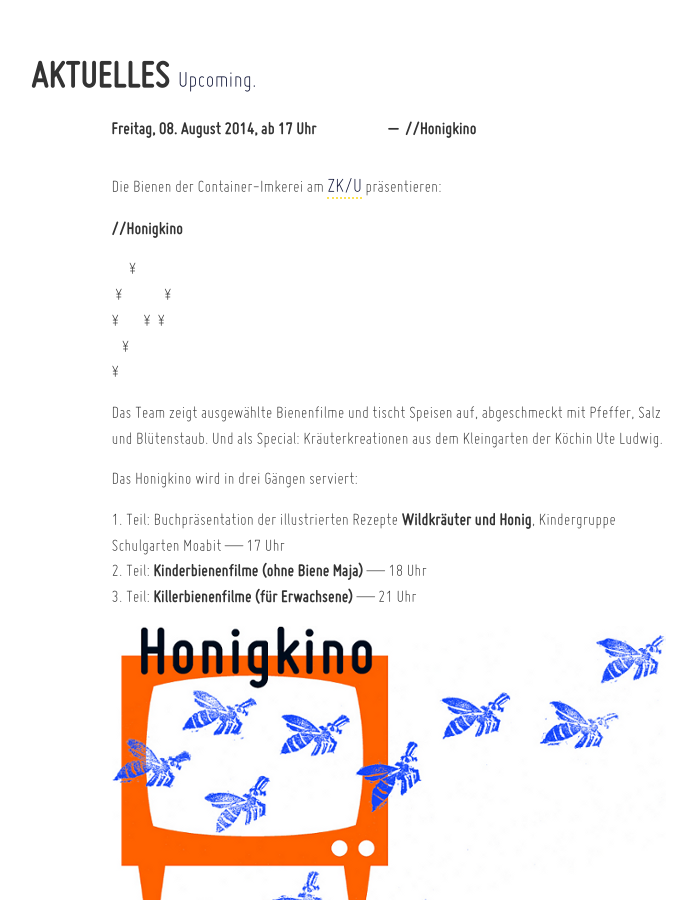
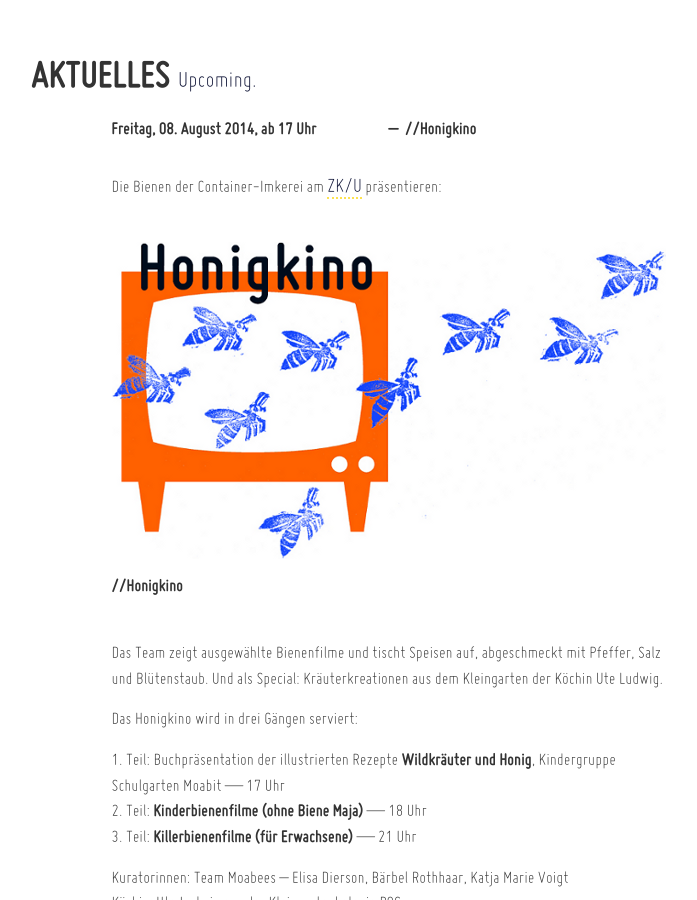
Before and after one commit to dieda/moabienen.berlin-bienenstadt.de, a Jekyll site: the page built from index.html, in a window 1280 px wide and 900 px high, scrolled down 429 px. Shown: the whole window, without its empty margins (251-948 px from the left). Built offline with Jekyll 4.4.1, drawn with Linux system fonts in a browser that asks for light colours.

Commit message:
Changed index.html

```diff
--- a/index.html
+++ b/index.html
@@ -42,19 +42,13 @@ nav:
 
 <p>
   Die Bienen der Container-Imkerei am <a href="http://zku-berlin.org/">ZK/U</a> präsentieren:
-</p>
+</p><br/>
+
+<p><img src="/img/honigkino_mailing.png" alt="Honigkino"></p>
 
 <p>
   <strong>//Honigkino</strong>
-</p>
-
-<p>
-  &nbsp;&nbsp;&nbsp;&nbsp;&nbsp;¥<br/>
-  &nbsp;¥&nbsp;&nbsp;&nbsp;&nbsp;&nbsp;&nbsp;&nbsp;&nbsp;&nbsp;&nbsp;&nbsp;&nbsp;¥<br/>
-  ¥&nbsp;&nbsp;&nbsp;&nbsp;&nbsp;&nbsp;&nbsp;¥&nbsp;&nbsp;¥<br/>
-  &nbsp;&nbsp;&nbsp;¥<br/>
-  ¥
-</p>
+</p><br/>
 
 <p>
   Das Team zeigt ausgewählte Bienenfilme und tischt Speisen auf, abgeschmeckt mit Pfeffer, Salz und Blütenstaub. Und als Special: Kräuterkreationen aus dem Kleingarten der Köchin Ute Ludwig.
@@ -69,8 +63,6 @@ nav:
   2. Teil: <strong>Kinderbienenfilme (ohne Biene Maja)</strong> — 18 Uhr<br/>
   3. Teil: <strong>Killerbienenfilme (für Erwachsene)</strong> — 21 Uhr
 </p>
-
-<p><img src="/img/honigkino_mailing.png" alt="Honigkino"></p>
 
 <p>
   Kuratorinnen: Team Moabees – Elisa Dierson, Bärbel Rothhaar, Katja Marie Voigt<br/>
```
